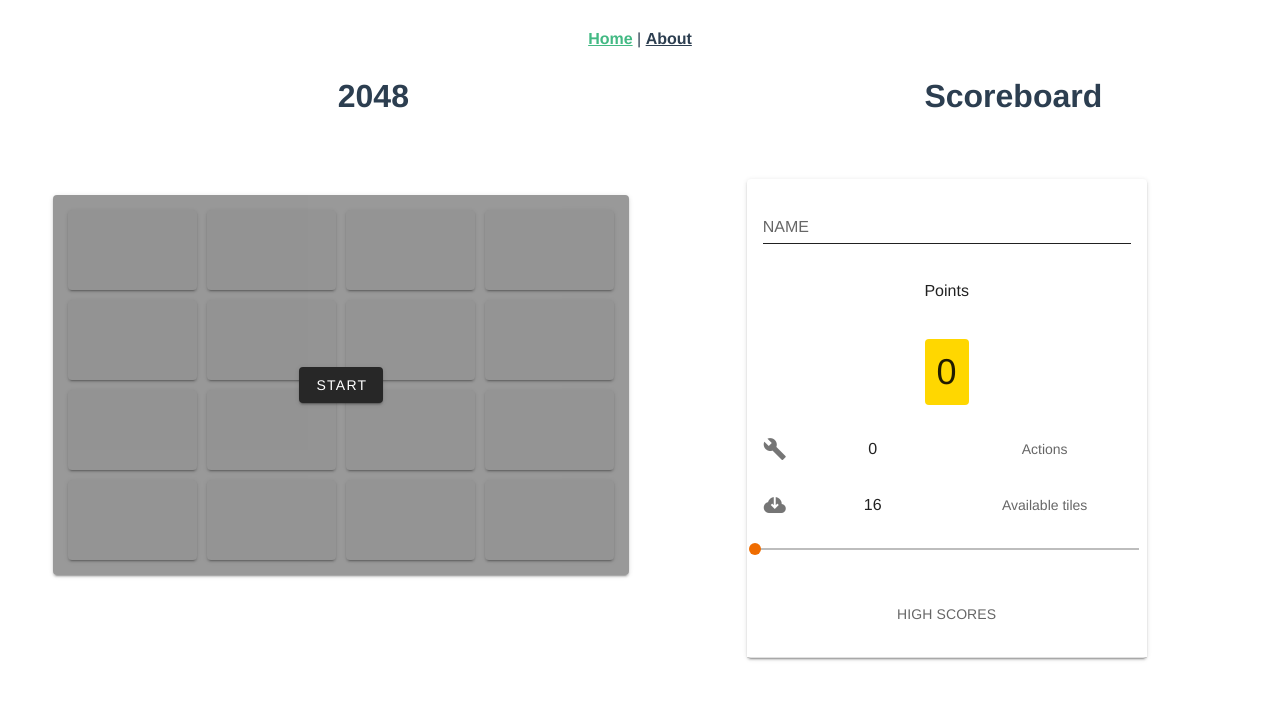
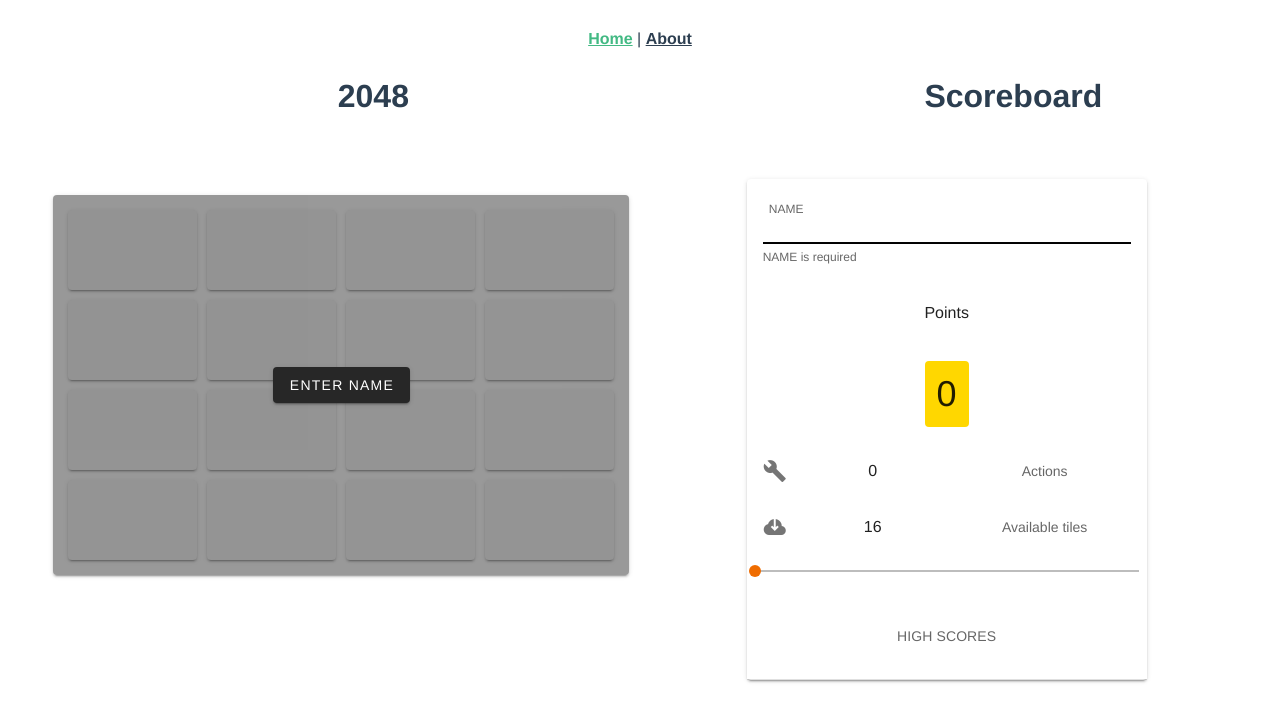
Before and after one commit to carlahremarklund/2048, a Vue app: page / in a window 1280 px wide. Shown: the top 722 px of the page. Built offline with nearby package versions, Linux system fonts and the light colour scheme.

Commit message:
name to state

```diff
--- a/src/components/Board.vue
+++ b/src/components/Board.vue
@@ -354,9 +354,9 @@ export default {
         this.addRandomTile();
         this.isGameOver = false;
       } else {
+        this.overlay = false;
         this.allTiles = this.$store.state.allTiles;
         this.actions = this.$store.state.actions;
-        this.name = this.$store.state.name;
       }
     },
   },
@@ -364,6 +364,7 @@ export default {
     document.addEventListener('keyup', this.keyHandler);
   },
   mounted() {
+    this.init();
   },
 };
 </script>
--- a/src/components/Scoreboard.vue
+++ b/src/components/Scoreboard.vue
@@ -131,5 +131,11 @@ export default {
       this.$emit('name', this.name);
     },
   },
+  mounted() {
+    if (this.$store.state.name !== '') {
+      this.name = this.$store.state.name;
+      this.nameChanged();
+    }
+  },
 };
 </script>
```
